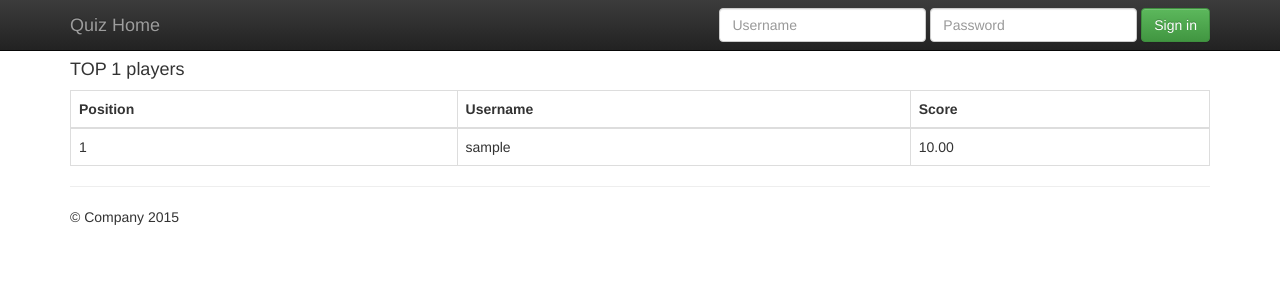
After one commit to neeraj1909/quiz, a Django app: page /leaderboard/ in a window 1280 px wide. The commit adds this page. Shown: the top 300 px of the page. Run offline with Django 3.2, Linux system fonts and the light colour scheme; tables that the repository leaves empty hold one stand-in row (values such as "Sample post"); some libraries are stand-ins or nearby versions.

```diff
--- a/web_quiz/quiz/forms.py
+++ b/web_quiz/quiz/forms.py
@@ -25,6 +25,7 @@ class ChoiceInlineFormset(forms.BaseInlineFormSet):
         super(ChoiceInlineFormset, self).clean()
 
         correct_choices_count = 0
+
         for form in self.forms:
             if not form.is_valid():
                 return
--- a/web_quiz/quiz/models.py
+++ b/web_quiz/quiz/models.py
@@ -45,6 +45,25 @@ class QuizProfile(TimeStampedModel):
         attempted_question = AttemptedQuestion(question=question, quiz_profile=self)
         attempted_question.save()
 
+    def evaluate_attempt(self, attempted_question, selected_choice):
+        if attempted_question.question_id != selected_choice.question_id:
+            return
+
+        attempted_question.selected_choice = selected_choice
+        if selected_choice.is_correct is True:
+            attempted_question.is_correct = True
+            attempted_question.marks_obtained = attempted_question.question.maximum_marks
+
+        attempted_question.save()
+        self.update_score()
+
+    def update_score(self):
+        marks_sum = self.attempts.filter(is_correct=True).aggregate(
+            models.Sum('marks_obtained'))['marks_obtained__sum']
+        self.total_score = marks_sum or 0
+        self.save()
+
+
 
 class AttemptedQuestion(TimeStampedModel):
     question = models.ForeignKey(Question, on_delete=models.CASCADE)
--- /dev/null
+++ b/web_quiz/quiz/templates/quiz/leaderboard.html
@@ -0,0 +1,23 @@
+{% extends 'base.html' %}
+
+{% block content %}
+<h4>TOP {{ total_count }} players</h4>
+<table class="table table-bordered">
+    <thead>
+        <tr>
+            <th>Position</th>
+            <th>Username</th>
+            <th>Score</th>
+        </tr>
+    </thead>
+    <tbody>
+        {% for quiz_profile in top_quiz_profiles %}
+        <tr>
+            <td>{{ forloop.counter }}</td>
+            <td>{{ quiz_profile.user.username }}</td>
+            <td>{{ quiz_profile.total_score }}</td>
+        </tr>
+        {% endfor %}
+    </tbody>
+</table>
+{% endblock content %}
--- a/web_quiz/quiz/urls.py
+++ b/web_quiz/quiz/urls.py
@@ -5,4 +5,6 @@ from . import views
 urlpatterns = [
     #url(r'', views.home, name='home'),
     url(r'play', views.play, name='play'),
+    url(r'leaderboard/', views.leaderboard, name='leaderboard'),
+    url(r'submission-result/<int:attempted_question_pk>/', views.submission_result, name='submission_result'),
 ]
--- a/web_quiz/quiz/views.py
+++ b/web_quiz/quiz/views.py
@@ -11,35 +11,54 @@ def home(request):
     return render(request, 'quiz/home.html', context=context)
 
 
+def leaderboard(request):
+
+    top_quiz_profiles = QuizProfile.objects.order_by('-total_score')[:500]
+    total_count = top_quiz_profiles.count()
+    context = {
+        'top_quiz_profiles': top_quiz_profiles,
+        'total_count': total_count,
+    }
+    return render(request, 'quiz/leaderboard.html', context=context)
+
+
 @login_required()
 def play(request):
     quiz_profile, created = QuizProfile.objects.get_or_create(user=request.user)
-    question = quiz_profile.get_new_question()
 
     if request.method == 'POST':
         question_pk = request.POST.get('question_pk')
-        question =get_object_or_404(Question, pk=question_pk)
+
+        attempted_question = quiz_profile.attempts.select_related('question').get(question__pk=question_pk)
+
         choice_pk = request.POST.get('choice_pk')
 
         try:
-            selected_choice = question.choices.get(pk=choice_pk)
+            selected_choice = attempted_question.question.choices.get(pk=choice_pk)
         except ObjectDoesNotExist:
             raise Http404
 
-        context={
-            'question': question,
-            'selected_choice': selected_choice,
-        }
+        quiz_profile.evaluate_attempt(attempted_question, selected_choice)
 
-        return render(request, 'quiz/submission_result.html',context)
+        return redirect(attempted_question)
 
     else:
         question = quiz_profile.get_new_question()
         if question is not None:
             quiz_profile.create_attempt(question)
 
-        context={
+        context = {
             'question': question,
         }
 
         return render(request, 'quiz/play.html', context=context)
+
+
+@login_required()
+def submission_result(request, attempted_question_pk):
+    attempted_question = get_object_or_404(AttemptedQuestion, pk=attempted_question_pk)
+    context = {
+        'attempted_question': attempted_question,
+    }
+
+    return render(request, 'quiz/submission_result.html', context=context)
--- a/web_quiz/web_quiz/urls.py
+++ b/web_quiz/web_quiz/urls.py
@@ -21,4 +21,6 @@ urlpatterns = [
     url(r'^admin/', admin.site.urls),
     url(r'^$', views.home, name='home'),
     url(r'', include('quiz.urls')),
+    #url('login/', LoginView.as_view(), name='login'),
+    #url('logout/', LogoutView.as_view(), name='logout'),
 ]
```
Also changed, not shown: web_quiz/templates/base.html (line endings or trailing spaces).
